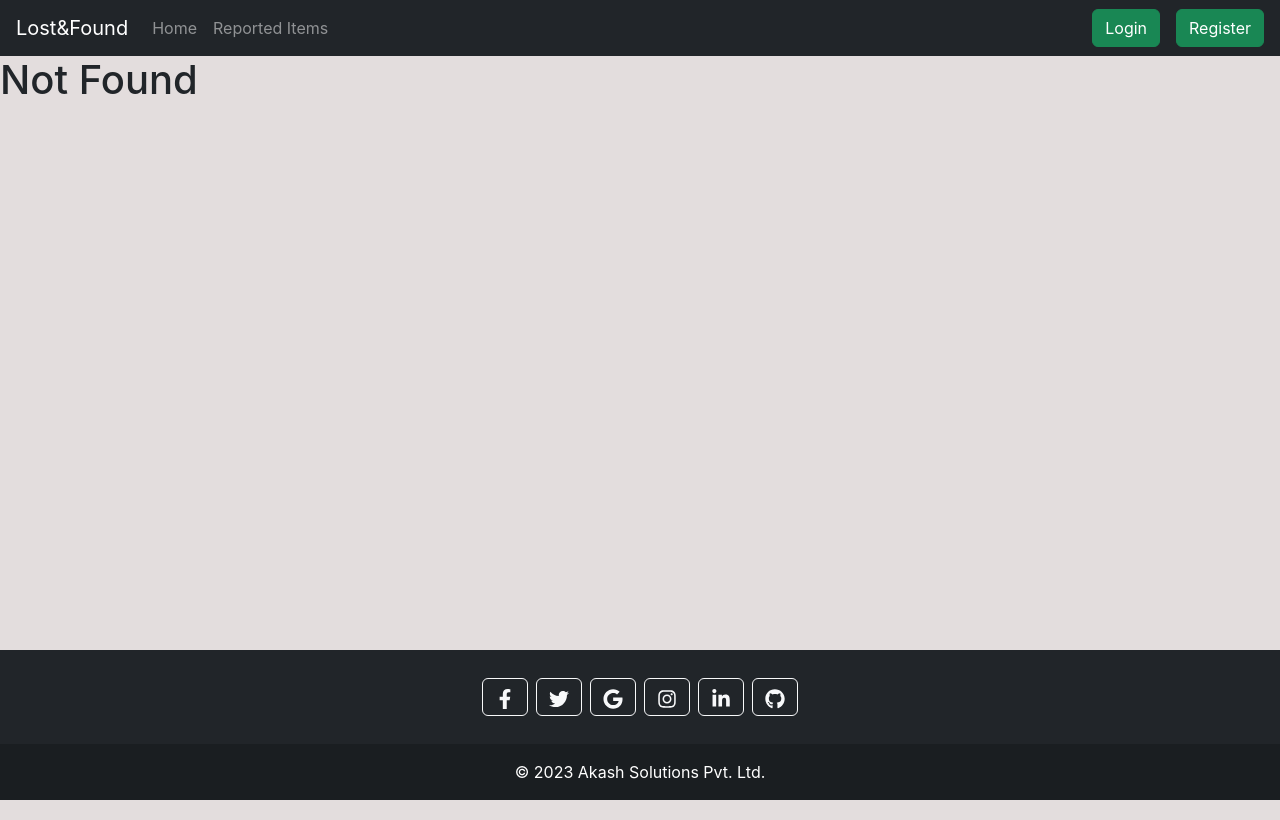
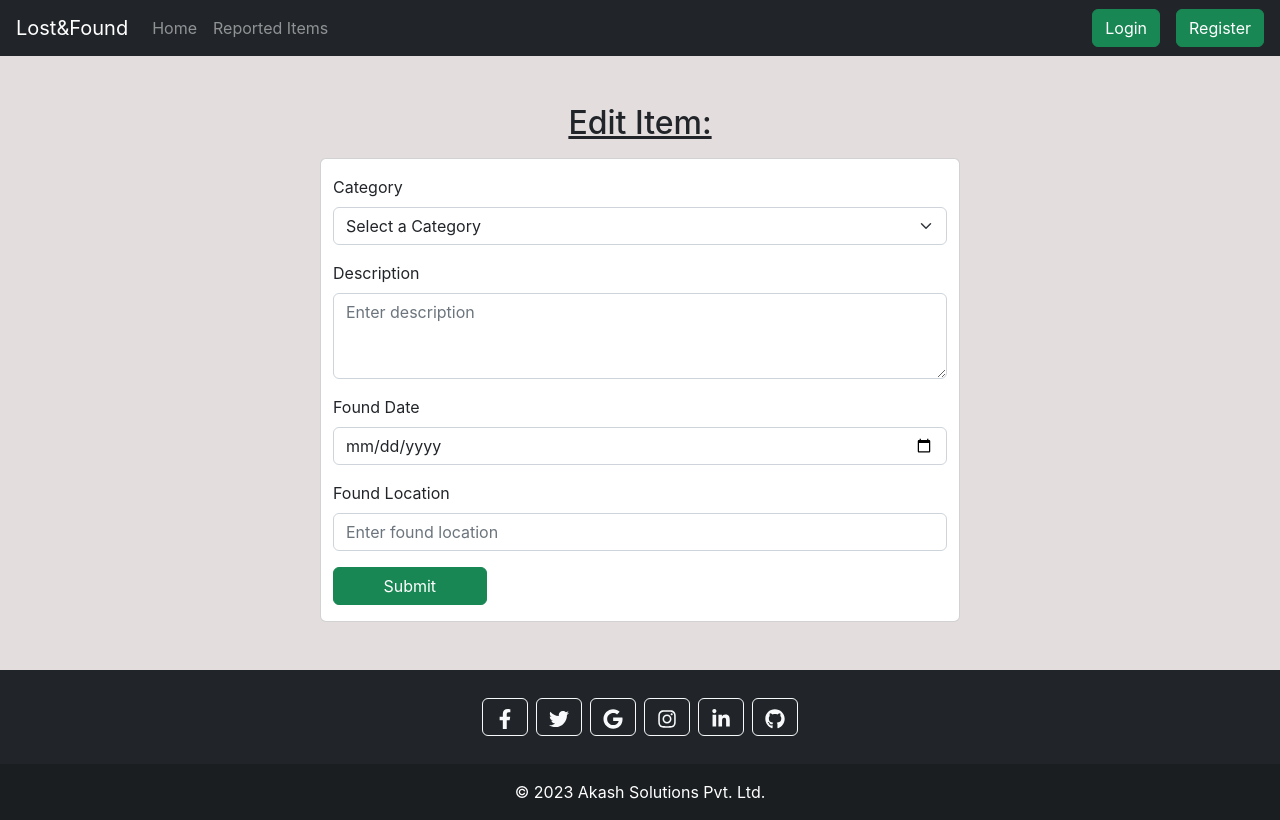
Before and after one commit to vannam-akash/DebugIt2023, a React (Create React App) app in the folder frontend/: page /items/1/edit in a window 1280 px wide. Before the commit this address had no page. Built offline with nearby package versions, Linux system fonts and the light colour scheme; no server answers.

Commit message:
Added feature to update a reported item

```diff
--- a/frontend/src/App.js
+++ b/frontend/src/App.js
@@ -13,6 +13,7 @@ import ReportedItems from './pages/ReportedItems';
 import ReportItemsForm from './pages/ReportItemForm';
 import UserProfile from './pages/UserProfile';
 import UserRegister from './pages/UserRegister';
+import UpdateReportedItem from './pages/UpdateReportedItem';
 
 
 function App() {
@@ -47,6 +48,7 @@ function App() {
         <Route  exact path="/items/new" element={<ReportItemsForm />} />
         <Route exact path="/users/enter" element={<UserLoginForm />} />
         <Route  exact path="/users/new" element={<UserRegister />} />
+        <Route  exact path="/items/:id/edit" element={<UpdateReportedItem />} />
         <Route  exact path="/users/:id" element={<UserProfile />} />
         <Route  exact path="/items/:id" element={<ReportedItem />} />
         <Route  exact path="*" element={<NotFound />} />
--- a/frontend/src/components/ClaimBtn.jsx
+++ b/frontend/src/components/ClaimBtn.jsx
@@ -5,7 +5,7 @@ function ClaimBtn({handleOwnership}) {
   return (
     <>
       <Button id="claimBtn" onClick={handleOwnership} variant="success">
-        Claim ownership
+        Claim Ownership
       </Button>
     </>
   );
--- a/frontend/src/components/DeleteItemBtn.jsx
+++ b/frontend/src/components/DeleteItemBtn.jsx
@@ -21,7 +21,7 @@ function DeleteButton({ item }) {
   };
 
   return (
-    <div className="ms-2">
+    <div className="ms-5">
       <Button
         variant="danger"
         onClick={() => setShowModal(true)}
--- a/frontend/src/components/ReportedItemsList.jsx
+++ b/frontend/src/components/ReportedItemsList.jsx
@@ -22,6 +22,7 @@ const ReportedItemsList = () => {
     <div>
       <h2 className='text-center mt-5 text-decoration-underline'>Reported Items</h2>
       {reportedItems.map((item) => (
+        // console.log(item)
         <ReportedItem key={item._id} item={item} />
       ))}
     </div>
--- /dev/null
+++ b/frontend/src/components/UpdateBtn.jsx
@@ -0,0 +1,16 @@
+import React from "react";
+import { Button } from "react-bootstrap";
+import { useNavigate } from "react-router-dom";
+
+function UpdateBtn({item}) {
+  const navigate = useNavigate();
+  const renderUpdateForm = async()=>{
+    navigate(`/items/${item._id}/edit`)
+  }
+
+  return <div className="ms-5">
+  <Button variant="info" onClick={renderUpdateForm} >Update Item</Button>
+  </div>;
+}
+
+export default UpdateBtn;
--- a/frontend/src/pages/ReportedItem.jsx
+++ b/frontend/src/pages/ReportedItem.jsx
@@ -7,7 +7,7 @@ import FinderDetails from "../components/FinderDetails";
 import ListClaims from "../components/ListClaims";
 import ClaimBtn from "../components/ClaimBtn";
 import DeleteButton from "../components/DeleteItemBtn";
-
+import UpdateBtn from "../components/UpdateBtn";
 
 function ReportedItem() {
   const { id } = useParams();
@@ -34,7 +34,6 @@ function ReportedItem() {
         const res = await axios.put(
           `http://localhost:5000/items/${id}/claims/${uId}`
         );
-        console.log(res.data);
         navigate(`/items/${id}`);
         console.log("navigated");
       } catch (err) {
@@ -69,7 +68,9 @@ function ReportedItem() {
           <div className="text-center mt-4 d-flex justify-content-center align-items-center">
           <ClaimBtn  handleOwnership={handleOwnership} />
           {item.finder?uId==item.finder._id?<DeleteButton item={item} />:null:null}
+          {item.finder?uId==item.finder._id?<UpdateBtn item={item} />:null:null}
           </div>
+
       <ListClaims item={item}/>
     </>
   );
--- /dev/null
+++ b/frontend/src/pages/UpdateReportedItem.jsx
@@ -0,0 +1,107 @@
+import React, { useEffect, useState } from "react";
+import { Button, Form } from "react-bootstrap";
+import SelectInput from "../components/SelectInput";
+import { useParams, useNavigate } from "react-router-dom";
+import axios from "axios";
+
+
+function UpdateReportedItem() {
+  const uId = localStorage.getItem("userId");
+  const { id } = useParams();
+
+  const [item, setItem] = useState({});
+  const [category, setCategory] = useState(null);
+  const [desc, setDesc] = useState("");
+  const [foundDate, setFoundDate] = useState("");
+  const [foundLocation, setFoundLocation] = useState("");
+  const navigate = useNavigate();
+
+  const fetchItem = async () => {
+    try {
+
+      const res = await axios.get(`http://localhost:5000/items/${id}`);
+      const item = res.data;
+      setItem(item);
+      setCategory(item.category);
+      setDesc(item.desc);
+      setFoundDate(item.foundDate);
+      setFoundLocation(item.foundLocation);
+    } catch (err) {
+      console.error(err);
+    }
+  };
+
+  useEffect(() => {
+    fetchItem();
+  },[]);
+
+  const handleCategoryChange = (value) => {
+    setCategory(value);
+  };
+
+  const handleSubmit = async(e)=>{
+    e.preventDefault();
+    const formData = {category, desc,foundDate,foundLocation};
+
+    try {
+      const res = await axios.put(`http://localhost:5000/items/${item._id}`, formData);
+      const editedItem = res.data;
+      navigate(`/items/${editedItem._id}`)
+    } catch (err) {
+      console.error(err);
+    }
+  }
+
+  return <>
+  <h2 className="text-center mt-5 text-decoration-underline">Edit Item: {item.desc}</h2>
+  <Form onSubmit={handleSubmit} className=" card container w-50 mt-3 black" >
+    <Form.Group controlId="category" className="mt-3">
+      <Form.Label>Category</Form.Label>
+      <SelectInput
+      required
+      onCategoryChange={handleCategoryChange}
+      />
+    </Form.Group>
+
+    <Form.Group controlId="desc" className="mt-3">
+      <Form.Label>Description</Form.Label>
+      <Form.Control
+      required
+        as="textarea"
+        rows={3}
+        placeholder="Enter description"
+        value={desc}
+        onChange={(e) => setDesc(e.target.value)}
+      />
+    </Form.Group>
+
+    <Form.Group controlId="foundDate" className="mt-3">
+      <Form.Label>Found Date</Form.Label>
+      <Form.Control
+      required
+        type="date"
+        placeholder="Enter found date"
+        value={foundDate}
+        onChange={(e) => setFoundDate(e.target.value)}
+      />
+    </Form.Group>
+
+    <Form.Group controlId="foundLocation" className="mt-3">
+      <Form.Label>Found Location</Form.Label>
+      <Form.Control
+      required
+      type="text"
+        placeholder="Enter found location"
+        value={foundLocation}
+        onChange={(e) => setFoundLocation(e.target.value)}
+      />
+    </Form.Group>
+
+    <Button variant="success" type="submit" className="my-3 w-25" >
+      Submit
+    </Button>
+  </Form>
+  </>;
+}
+
+export default UpdateReportedItem;
--- a/frontend/src/pages/UserRegister.jsx
+++ b/frontend/src/pages/UserRegister.jsx
@@ -18,8 +18,6 @@ function UserRegister() {
   const handleSubmit = async(e) => {
     e.preventDefault();
     const formData = {name,rollNo,phoneNumber,email,password};
-    console.log(formData);
-    console.log("Submitting new user data....");
     const res = await axios.post(`http://localhost:5000/users/new`,formData);
     const newUser = res.data;
     console.log(newUser);
```
Also changed, not shown: 1 other file (tests, documents, lock files or other folders).
